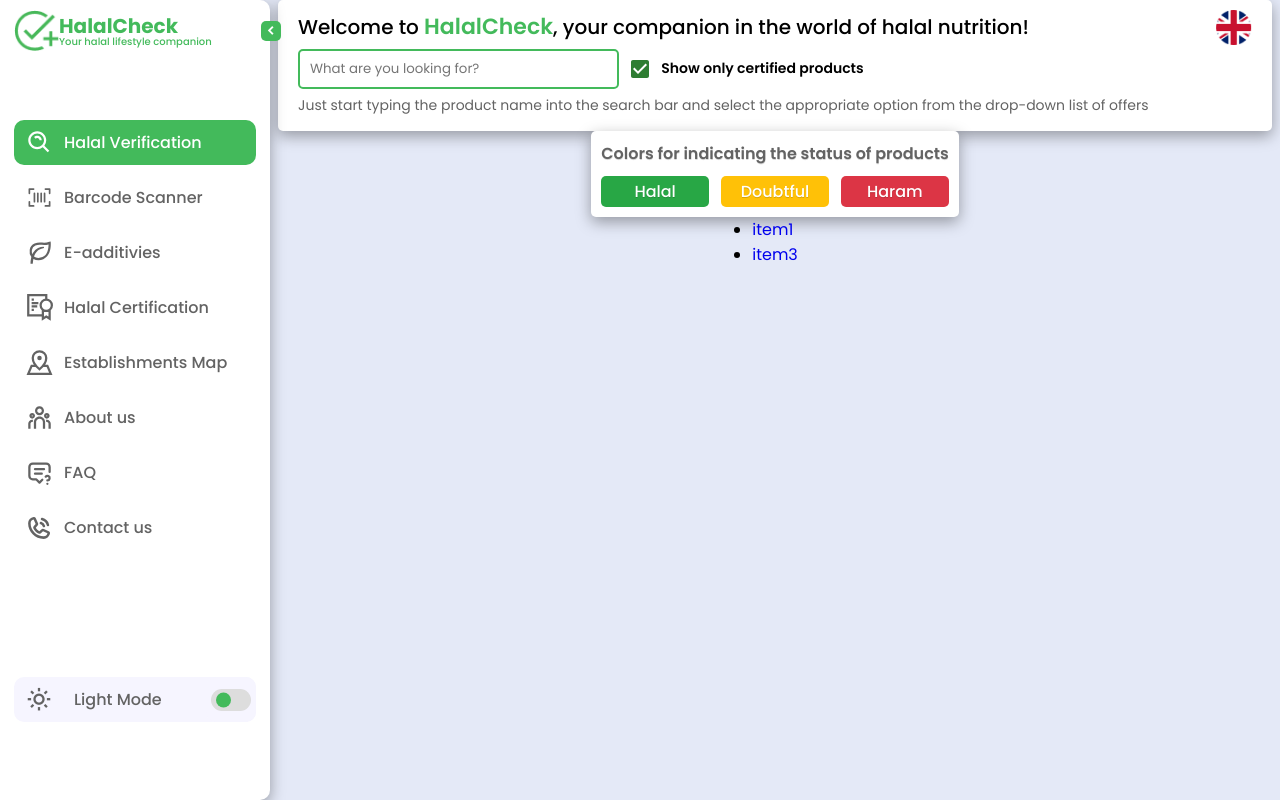
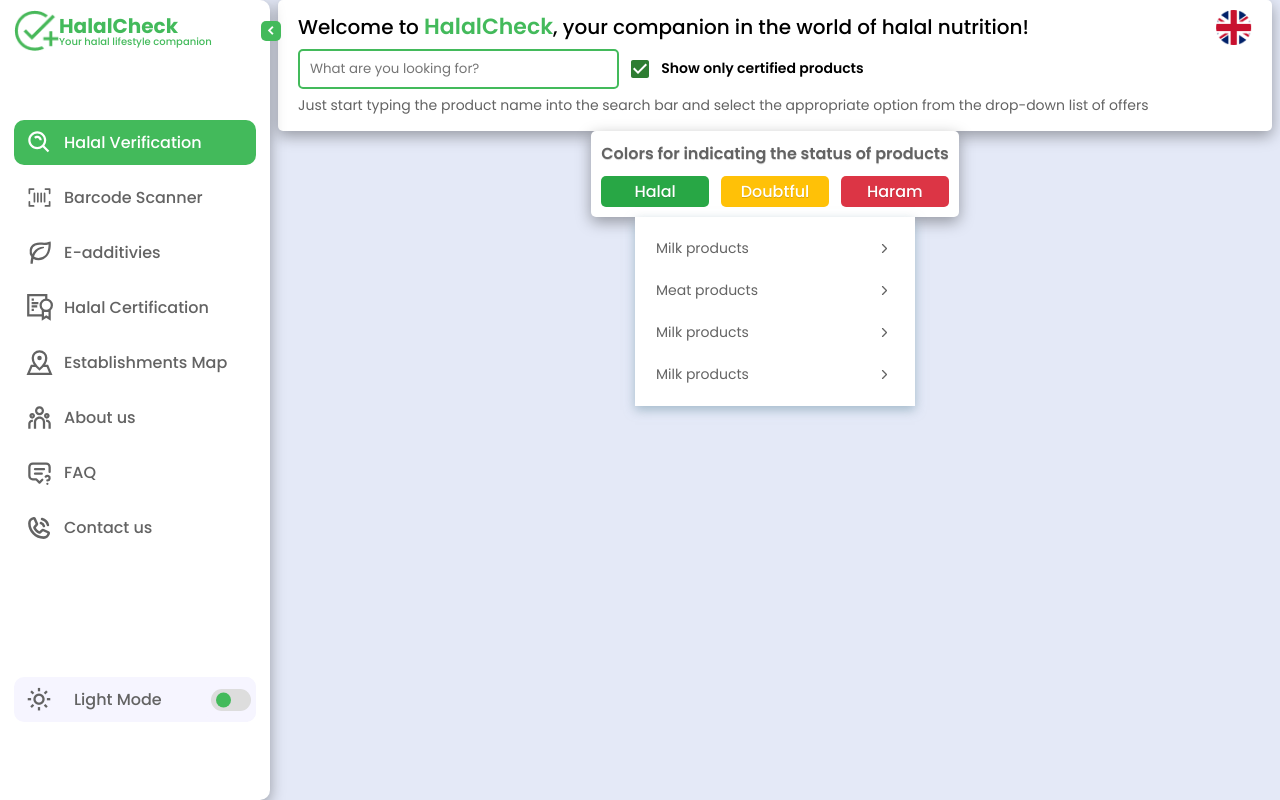
Before and after one commit to Nurdaulet7/halal-check-project, a React (Create React App) app in the folder frontend/: page / in a window 1280 px wide. Built offline with nearby package versions, Linux system fonts and the light colour scheme.

Commit message:
Menu filter

```diff
--- a/frontend/src/components/FilterComponents/DropDownMenu.jsx
+++ /dev/null
@@ -1,18 +0,0 @@
-import { FilterMenuItem } from "./FilterMenuItem";
-
-export function DropDownMenu() {
-  return (
-    <nav>
-      <ul>
-        <FilterMenuItem
-          menuTitle="item1"
-          subMenus={["sub-item1", "sub-item2", "sub-item-3"]}
-        />
-        <FilterMenuItem
-          menuTitle="item3"
-          subMenus={["sub-item1", "sub-item2"]}
-        />
-      </ul>
-    </nav>
-  );
-}
--- /dev/null
+++ b/frontend/src/components/FilterComponents/FilterMenuItem.css
@@ -0,0 +1,82 @@
+* {
+  list-style: none;
+}
+
+/* StatusIndicator.css */
+.wrapper {
+  width: 280px;
+  margin: auto;
+  padding: 10px;
+  background-color: #fff;
+  box-shadow: 0 4px 10px rgba(122, 155, 172, 0.6);
+  font-size: 0.875em;
+  transition: transform 0.5s ease;
+}
+
+.items {
+  list-style: none;
+  margin: 0;
+  padding: 0;
+}
+
+.items > li {
+  margin: 1px;
+  position: relative; /* Для возможности использования абсолютного позиционирования подменю */
+}
+
+.items > li > a {
+  text-decoration: none;
+  color: #646464;
+  padding: 10px 10px;
+  transition: #64d7e2 0.4s ease-in-out;
+  display: flex;
+  align-items: center;
+  justify-content: space-between;
+}
+
+.items > li > a:hover,
+.items > li > a.active {
+  /* Класс 'active' будет добавлен к текущему активному элементу */
+  border-radius: 5px;
+  background-color: #64d7e2;
+}
+
+.items > li > a.active {
+  border-radius: 5px 5px 0 0;
+}
+
+.sub-items {
+  border-left: solid 1px #8ee8f1;
+  display: none; /* Скрыто по умолчанию */
+  left: 0;
+  right: 0;
+  top: 100%; /* Расположение под родительским элементом */
+  background-color: #fff; /* Фон, такой же, как у .wrapper */
+}
+
+.sub-items > li > a {
+  display: block;
+  text-decoration: none;
+  color: #646464;
+  padding: 10px 18px;
+  transition: color 0.4s ease-in-out;
+}
+
+.sub-items > li > a:hover {
+  color: #8ee8f1;
+}
+
+/* Класс для отображения подменю */
+.sub-items.show {
+  display: block;
+}
+
+.rotate {
+  transform: rotate(360deg);
+  transition: transform 0.5s ease; /* Плавный переход поворота */
+}
+
+.rotateBack {
+  transform: rotate(270deg);
+  transition: transform 0.5s ease; /* Плавный переход поворота */
+}
--- a/frontend/src/components/FilterComponents/FilterMenuItem.jsx
+++ b/frontend/src/components/FilterComponents/FilterMenuItem.jsx
@@ -1,24 +1,59 @@
 import { useState } from "react";
+import "./FilterMenuItem.css";
+import { IoIosArrowDown } from "react-icons/io";
 
-export const FilterMenuItem = ({ menuTitle, subMenus = [] }) => {
-  const [isOpen, setIsopen] = useState(false);
+export const FilterMenuItem = () => {
+  const menuFilter = [
+    {
+      category: "Milk products",
+      subCategory: ["Milk", "Kumys", "Shybat", "Cheese"],
+    },
+    {
+      category: "Meat products",
+      subCategory: ["Meat", "Chicken", "Fish"],
+    },
+    {
+      category: "Milk products",
+      subCategory: ["Milk", "Kumys", "Shybat", "Cheese"],
+    },
+    {
+      category: "Milk products",
+      subCategory: ["Milk", "Kumys", "Shybat", "Cheese"],
+    },
+  ];
+  // Состояние для отслеживания расширенных элементов
+  const [expanded, setExpanded] = useState(null);
 
-  const toggleDropDown = () => {
-    setIsopen((isOpen) => !isOpen);
+  // Обработчик клика по элементу
+  const handleItemClick = (index) => {
+    setExpanded(expanded === index ? null : index); // Расширять или сворачивать элемент
   };
 
   return (
-    <li onClick={toggleDropDown}>
-      <a href="#settings">{menuTitle}</a>
-      {isOpen && (
-        <ul>
-          {subMenus.map((item) => (
-            <li>
-              <a href="#settings">{item}</a>
-            </li>
-          ))}
-        </ul>
-      )}
-    </li>
+    <div className="wrapper">
+      <ul className="items">
+        {menuFilter.map((product, index) => (
+          <li key={index}>
+            <a
+              href="#!"
+              onClick={() => handleItemClick(index)}
+              className={expanded === index ? "active" : ""}
+            >
+              {product.category}
+              <a className={expanded === index ? "rotate" : "rotateBack"}>
+                <IoIosArrowDown />
+              </a>
+            </a>
+            <ul className={`sub-items ${expanded === index ? "show" : ""}`}>
+              {product.subCategory.map((sub, subIndex) => (
+                <li key={subIndex}>
+                  <a href="#!">{sub}</a>
+                </li>
+              ))}
+            </ul>
+          </li>
+        ))}
+      </ul>
+    </div>
   );
 };
--- a/frontend/src/pages/HalalVertification.jsx
+++ b/frontend/src/pages/HalalVertification.jsx
@@ -1,4 +1,4 @@
-import { DropDownMenu } from "../components/FilterComponents/DropDownMenu";
+import { FilterMenuItem } from "../components/FilterComponents/FilterMenuItem";
 import { StatusIncticator } from "../components/FilterComponents/StatusIncticatorOfProduct";
 import { HeaderMain } from "../components/HeaderMain/HeaderMain";
 
@@ -7,7 +7,7 @@
     <div className="mainComponents">
       <HeaderMain />
       <StatusIncticator />
-      <DropDownMenu />
+      <FilterMenuItem />
     </div>
   );
 };
```
